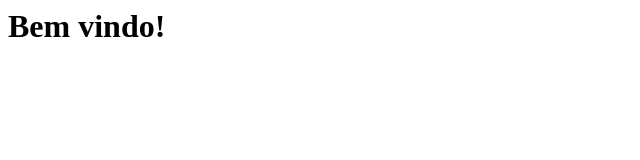
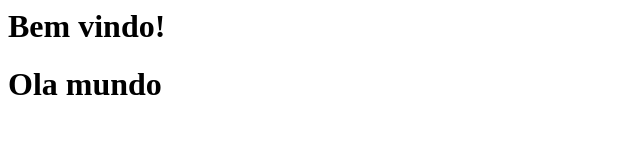
Before and after one commit to ffmeyer/curso_github, a plain HTML site: page index.html in a window 1280 px wide. Shown: the whole page, without its empty margins (0-640 px from the left). Drawn offline with Linux system fonts and the light colour scheme.

Commit message:
colocando h2 na home

```diff
--- a/index.html
+++ b/index.html
@@ -1 +1,2 @@
 <H1>Bem vindo!</H1>
+<H1>Ola mundo</H1>
```
